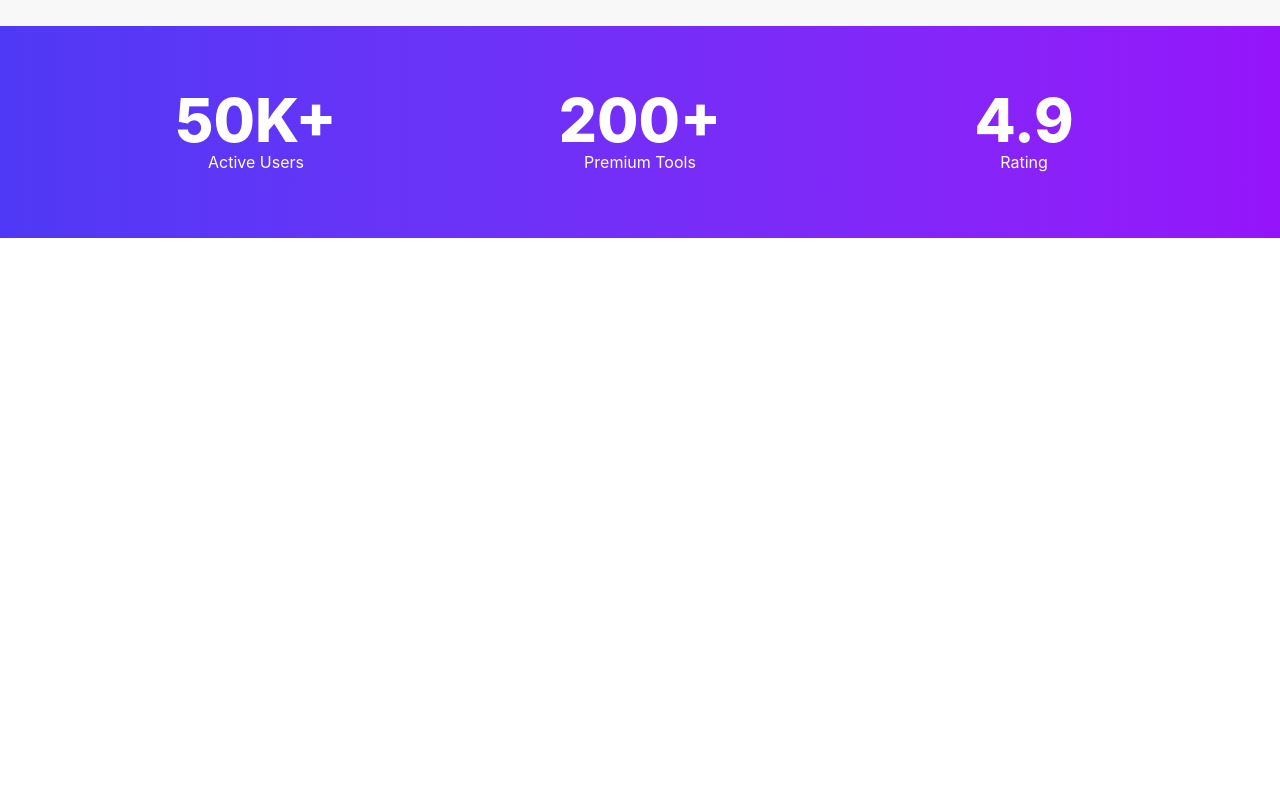
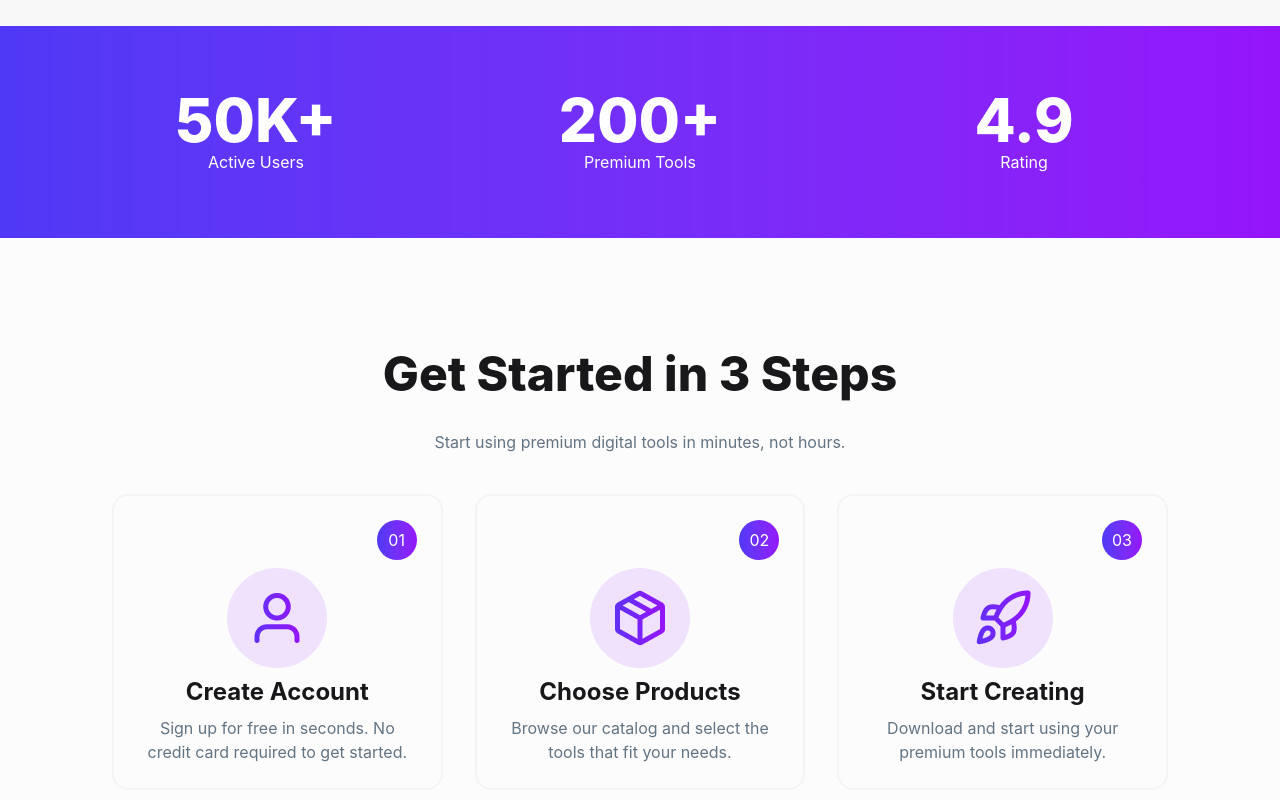
Before and after one commit to farhan-al-shahrier-siam/digiTools-platform, a React (Vite) app: page / in a window 1280 px wide. Shown: the part 839-1639 px from the top of the page. Before the commit the page ends 1077 px from the top, so only its background shows below. Built offline with nearby package versions, Linux system fonts and the light colour scheme.

Commit message:
Steps Section is done as per figma

```diff
--- a/src/App.jsx
+++ b/src/App.jsx
@@ -2,6 +2,7 @@ import "./App.css";
 import Banner from "./components/Banner/Banner";
 import Navbar from "./components/Navbar/Navbar";
 import StatusSection from "./components/StatusSection/StatusSection";
+import StepsSection from "./components/StepsSection/StepsSection";
 
 function App() {
     return (
@@ -11,6 +12,8 @@ function App() {
           <Banner></Banner>
 
           <StatusSection></StatusSection>
+
+          <StepsSection></StepsSection>
         </>
     );
 }
--- /dev/null
+++ b/src/components/StepsSection/StepsSection.jsx
@@ -0,0 +1,50 @@
+import React from "react";
+import User from "../../assets/user.png";
+import Pakage from "../../assets/package.png";
+import Rocket from "../../assets/rocket.png";
+
+const StepsSection = () => {
+    return (
+        <div className="p-5 md:p-28 bg-[#f9fafc81] container mx-auto">
+            <div className="mb-10">
+                <h2 className="font-extrabold text-5xl text-center mb-8">Get Started in 3 Steps</h2>
+                <p className="text-[#627382] text-center">Start using premium digital tools in minutes, not hours.</p>
+            </div>
+
+            <div className="grid grid-cols-1 md:grid-cols-2 lg:grid-cols-3 gap-8">
+                <div className="text-center border-2 border-gray-100 rounded-2xl p-6 items-center space-y-2">
+                    <div className="flex justify-end">
+                        <div className="w-10 h-10 flex items-center justify-center bg-linear-to-r from-[#4F39F6] to-[#9514FA] rounded-full text-white">01</div>
+                    </div>
+                    <div className="flex h-25 w-25 rounded-full mx-auto bg-[#9614fa1d] items-center justify-center">
+                        <img className="mx-auto" src={User} alt="" />
+                    </div>
+                    <h3 className="font-bold text-2xl">Create Account</h3>
+                    <p className="text-[#627382]">Sign up for free in seconds. No credit card required to get started.</p>
+                </div>
+                <div className="text-center border-2 border-gray-100 rounded-2xl p-6 items-center space-y-2">
+                    <div className="flex justify-end">
+                        <div className="w-10 h-10 flex items-center justify-center bg-linear-to-r from-[#4F39F6] to-[#9514FA] rounded-full text-white">02</div>
+                    </div>
+                    <div className="flex h-25 w-25 rounded-full mx-auto bg-[#9614fa1d] items-center justify-center">
+                        <img className="mx-auto" src={Pakage} alt="" />
+                    </div>
+                    <h3 className="font-bold text-2xl">Choose Products</h3>
+                    <p className="text-[#627382]">Browse our catalog and select the tools that fit your needs.</p>
+                </div>
+                <div className="text-center border-2 border-gray-100 rounded-2xl p-6 items-center space-y-2">
+                    <div className="flex justify-end">
+                        <div className="w-10 h-10 flex items-center justify-center bg-linear-to-r from-[#4F39F6] to-[#9514FA] rounded-full text-white">03</div>
+                    </div>
+                    <div className="flex h-25 w-25 rounded-full mx-auto bg-[#9614fa1d] items-center justify-center">
+                        <img className="mx-auto" src={Rocket} alt="" />
+                    </div>
+                    <h3 className="font-bold text-2xl">Start Creating</h3>
+                    <p className="text-[#627382]">Download and start using your premium tools immediately.</p>
+                </div>
+            </div>
+        </div>
+    );
+};
+
+export default StepsSection;
```
